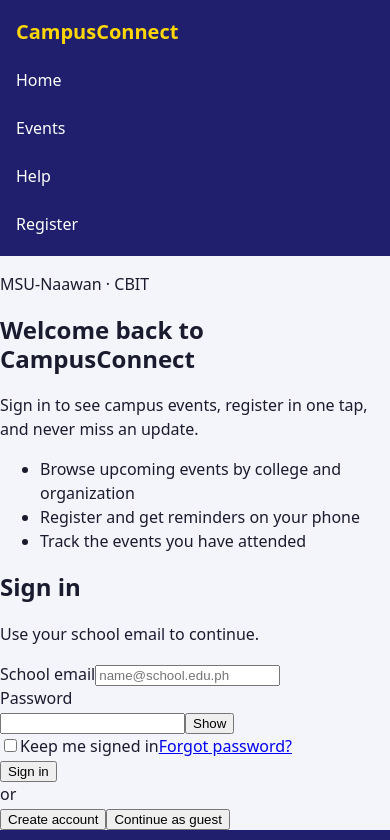
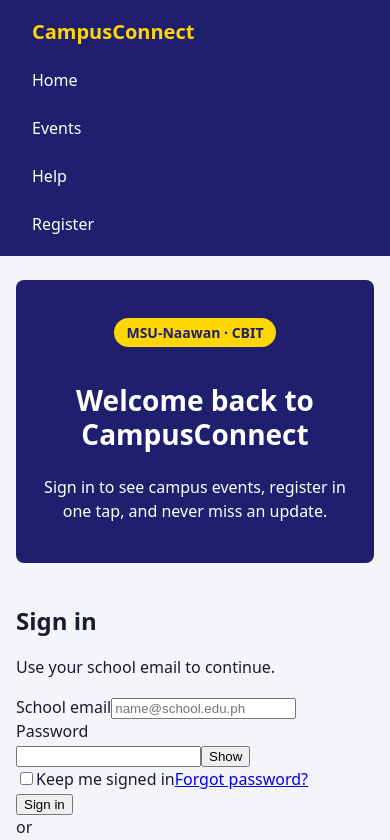
Before and after one commit to kenestrada-hub/CCC181-week10-group10, a React (Vite) app in the folder ccc181-week10-login-starter/: page / in a window 390 px wide. Shown: the top 840 px of the page. Built offline with nearby package versions, Linux system fonts and the light colour scheme.

Commit message:
base: 1-column layout and centered brand panel on phones

```diff
--- a/ccc181-week10-login-starter/src/styles/base.css
+++ b/ccc181-week10-login-starter/src/styles/base.css
@@ -30,8 +30,53 @@
    TODO .brand-panel__perks   display: none   (phones show only what matters most)
    -------------------------------------------------------------------- */
 
+.page {
+  min-height: 100vh;
+  display: flex;
+  flex-direction: column;
+}
 
+.page > main {
+  flex: 1;
+}
 
+.container {
+  width: 100%;
+  padding-inline: 1rem;
+}
+
+.login-layout {
+  display: grid;
+  grid-template-columns: 1fr;
+  gap: 1.5rem;
+  padding-block: 1.5rem;
+}
+
+.brand-panel {
+  background: var(--navy);
+  color: #fff;
+  text-align: center;
+  padding: 1.5rem 1rem;
+  border-radius: var(--radius);
+}
+
+.brand-panel__badge {
+  display: inline-block;
+  padding: 0.25rem 0.75rem;
+  background: var(--gold);
+  color: var(--navy);
+  font-weight: 700;
+  font-size: 0.875rem;
+  border-radius: 100rem;
+}
+
+.brand-panel__title {
+  font-size: 1.75rem;
+}
+
+.brand-panel__perks {
+  display: none;
+}
 
 /* ---- 2. 768px and up (tablets) ---------------------------------------
    TODO @media (min-width: 768px)
```
